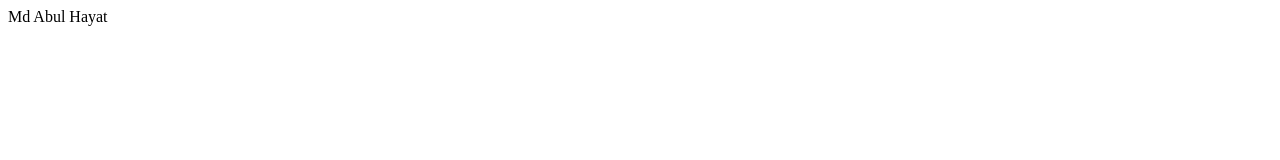
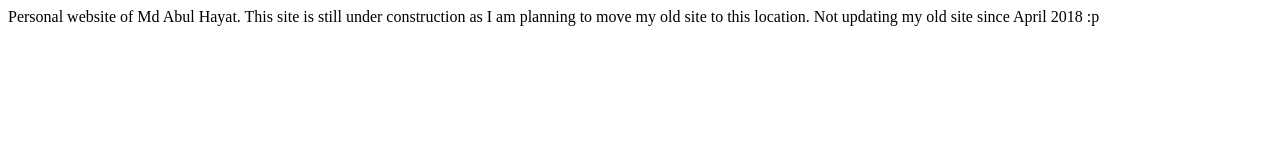
Before and after one commit to mahayat/mahayat.github.io, a plain HTML site: page home.html in a window 1280 px wide. Drawn offline with Linux system fonts and the light colour scheme.

Commit message:
Update home.html

```diff
--- a/home.html
+++ b/home.html
@@ -1,6 +1,9 @@
 <!DOCTYPE html>
+<head>
+  <title> Md Abul Hayat </title>
+</head>
 <html>
   <body>
-  Md Abul Hayat
+    Personal website of Md Abul Hayat. This site is still under construction as I am planning to move my old site to this location. Not updating my old site since April 2018 :p
   </body>
 </html>
```
